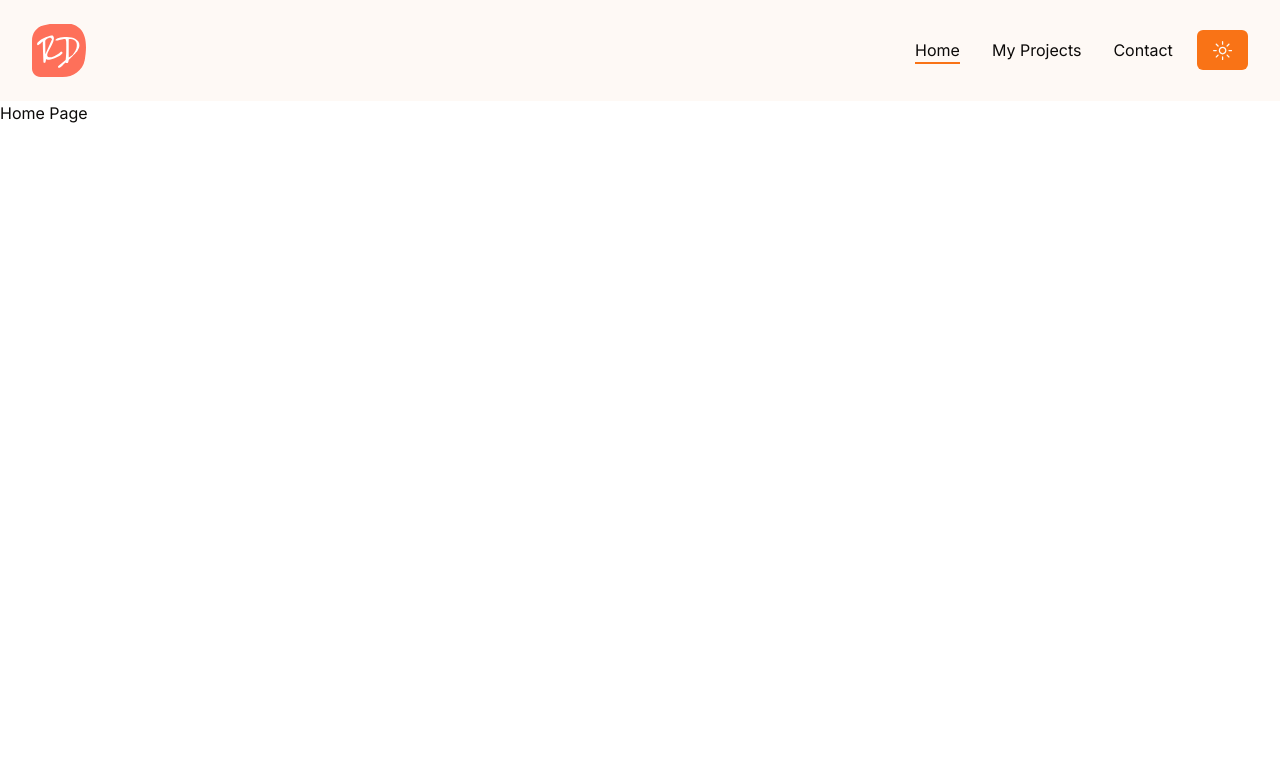
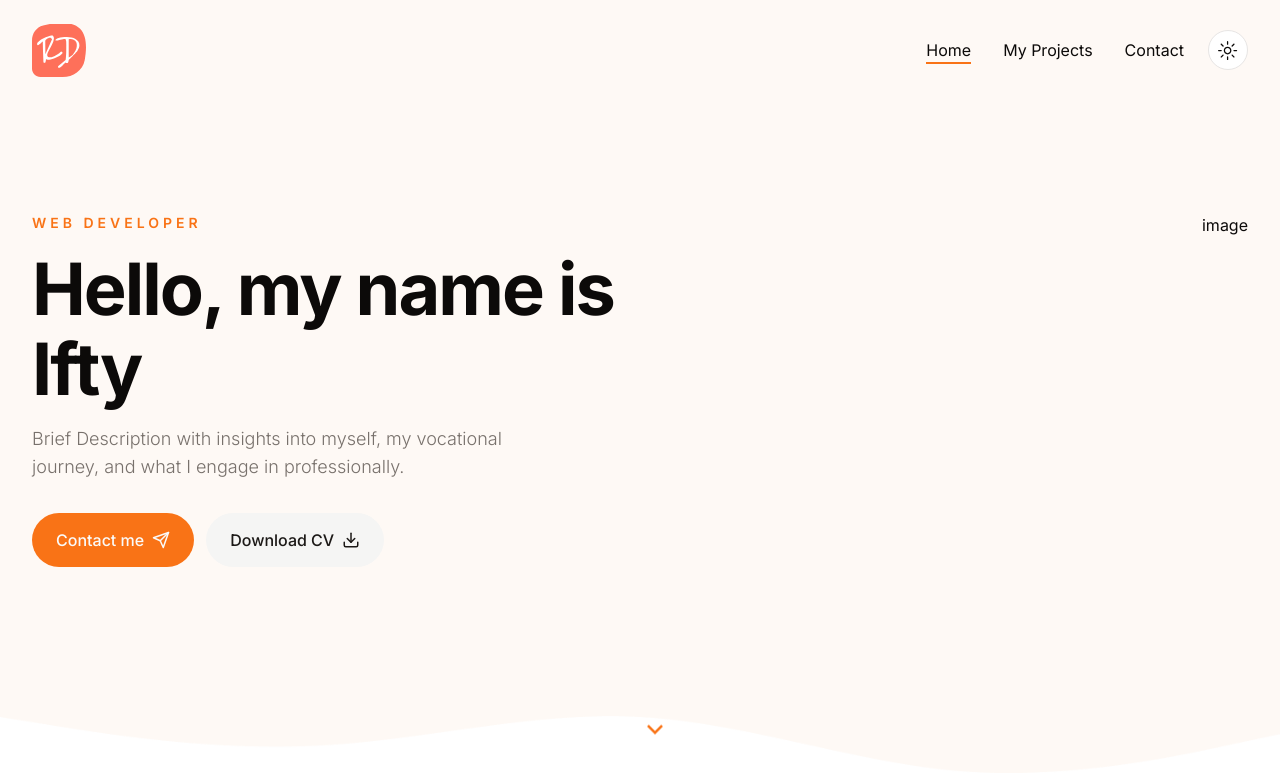
Before and after one commit to CodeWithIfty/my-portfolio, a Next.js app: page / in a window 1280 px wide. Shown: the top 774 px of the page. Built offline with nearby package versions, Linux system fonts and the light colour scheme.

Commit message:
added hero section text and button'

```diff
--- a/app/globals.css
+++ b/app/globals.css
@@ -2,6 +2,7 @@
 @tailwind components;
 @tailwind utilities;
 
+@layer base {
   @layer base {
     :root {
       --background: 0 0% 100%;
@@ -48,6 +49,7 @@
       --ring: 20.5 90.2% 48.2%;
     }
   }
+}
 
 @layer base {
   * {
@@ -57,3 +59,10 @@
     @apply bg-background text-foreground;
   }
 }
+
+.h1 {
+  @apply text-6xl xl:text-[72px] xl:leading-[80px] tracking-[-2px] font-bold;
+}
+.subtitle {
+  @apply text-muted-foreground text-lg mb-8 font-light;
+}
--- a/app/page.jsx
+++ b/app/page.jsx
@@ -1,5 +1,9 @@
-import Image from "next/image";
+import Hero from "@/components/Hero";
 
 export default function Home() {
-  return <main>Home Page</main>;
+  return (
+    <main>
+      <Hero />
+    </main>
+  );
 }
--- /dev/null
+++ b/components/Badge.jsx
@@ -0,0 +1,5 @@
+const Badge = () => {
+  return <div>Badge</div>;
+};
+
+export default Badge;
--- /dev/null
+++ b/components/DevImg.jsx
@@ -0,0 +1,5 @@
+const DevImg = () => {
+  return <div>DevImg</div>;
+};
+
+export default DevImg;
--- a/components/Hero.jsx
+++ b/components/Hero.jsx
@@ -1,5 +1,50 @@
+import { Download, Send } from "lucide-react";
+import Link from "next/link";
+import {
+  RiBriefcase4Fill,
+  RiTeamFill,
+  RiTodoFill,
+  RiArrowDownSLine,
+} from "react-icons/ri";
+import { Button } from "./ui/button";
+import { Sen } from "next/font/google";
 const Hero = () => {
-  return <div>Hero</div>;
+  return (
+    <section className="py-12 xl:py-24 h-[84vh] xl:pt-28 bg-hero bg-no-repeat bg-bottom bg-cover dark:bg-none">
+      <div className="container mx-auto">
+        <div className="flex justify-between gap-x-8 ">
+          {/* text  */}
+          <div className="flex max-w-[600px] flex-col justify-center mx-auto xl:mx-0 text-center xl:text-left">
+            <div className="text-sm uppercase font-semibold mb-4 text-primary tracking-[4px]">
+              Web Developer
+            </div>
+            <h1 className="h1 mb-4 ">Hello, my name is Ifty </h1>
+            <p className="subtitle max-w-[490px] mx-auto xl:mx-0">
+              Brief Description with insights into myself, my vocational
+              journey, and what I engage in professionally.
+            </p>
+            {/* button */}
+            <div className="flex flex-col gap-y-3 md:flex-row gap-x-3 mx-auto xl:mx-0 mb-12">
+              <Link href="/contact">
+                <Button className="gap-x-2">
+                  Contact me <Send size={18} />
+                </Button>
+              </Link>
+              <Button variant="secondary" className="gap-x-2">
+                Download CV <Download size={18} />
+              </Button>
+            </div>
+          </div>
+          {/* image  */}
+          <div className="hidden xl:flex relative">image</div>
+          {/* icons */}
+          <div className="hidden md:flex absolute left-2/4 bottom-44 xl:bottom-12 animate-bounce">
+            <RiArrowDownSLine className="text-3xl text-primary" />
+          </div>
+        </div>
+      </div>
+    </section>
+  );
 };
 
 export default Hero;
--- /dev/null
+++ b/components/Socials.jsx
@@ -0,0 +1,5 @@
+const Socials = () => {
+  return <div>Socials</div>;
+};
+
+export default Socials;
--- a/components/ThemeToggler.jsx
+++ b/components/ThemeToggler.jsx
@@ -7,7 +7,11 @@
   const { theme, setTheme } = useTheme();
   return (
     <div>
-      <Button onClick={() => setTheme(theme === "dark" ? "light" : "dark")}>
+      <Button
+        variant="outline"
+        size="icon"
+        onClick={() => setTheme(theme === "dark" ? "light" : "dark")}
+      >
         <SunIcon className="h-[1.2rem] w-[1.2rem] rotate-0 scale-100 transition-all dark:-rotate-90 dark:scale-0" />
         <MoonIcon className="absolute h-[1.2rem] w-[1.2rem]  rotate-90 scale-0 transition-all dark:rotate-0 dark:scale-100" />
       </Button>
--- a/components/ui/button.jsx
+++ b/components/ui/button.jsx
@@ -1,11 +1,11 @@
-import * as React from "react"
-import { Slot } from "@radix-ui/react-slot"
+import * as React from "react";
+import { Slot } from "@radix-ui/react-slot";
 import { cva } from "class-variance-authority";
 
-import { cn } from "@/lib/utils"
+import { cn } from "@/lib/utils";
 
 const buttonVariants = cva(
-  "inline-flex items-center justify-center whitespace-nowrap rounded-md text-sm font-medium ring-offset-background transition-colors focus-visible:outline-none focus-visible:ring-2 focus-visible:ring-ring focus-visible:ring-offset-2 disabled:pointer-events-none disabled:opacity-50",
+  "inline-flex items-center justify-center whitespace-nowrap rounded-full text-base font-medium ring-offset-background transition-colors focus-visible:outline-none focus-visible:ring-2 focus-visible:ring-ring focus-visible:ring-offset-2 disabled:pointer-events-none disabled:opacity-50",
   {
     variants: {
       variant: {
@@ -20,7 +20,7 @@
         link: "text-primary underline-offset-4 hover:underline",
       },
       size: {
-        default: "h-10 px-4 py-2",
+        default: "h-[54px] px-6  py-2",
         sm: "h-9 rounded-md px-3",
         lg: "h-11 rounded-md px-8",
         icon: "h-10 w-10",
@@ -31,17 +31,20 @@
       size: "default",
     },
   }
-)
+);
 
-const Button = React.forwardRef(({ className, variant, size, asChild = false, ...props }, ref) => {
-  const Comp = asChild ? Slot : "button"
-  return (
-    (<Comp
-      className={cn(buttonVariants({ variant, size, className }))}
-      ref={ref}
-      {...props} />)
-  );
-})
-Button.displayName = "Button"
+const Button = React.forwardRef(
+  ({ className, variant, size, asChild = false, ...props }, ref) => {
+    const Comp = asChild ? Slot : "button";
+    return (
+      <Comp
+        className={cn(buttonVariants({ variant, size, className }))}
+        ref={ref}
+        {...props}
+      />
+    );
+  }
+);
+Button.displayName = "Button";
 
-export { Button, buttonVariants }
+export { Button, buttonVariants };
--- a/tailwind.config.js
+++ b/tailwind.config.js
@@ -2,11 +2,11 @@
 module.exports = {
   darkMode: ["class"],
   content: [
-    './pages/**/*.{js,jsx}',
-    './components/**/*.{js,jsx}',
-    './app/**/*.{js,jsx}',
-    './src/**/*.{js,jsx}',
-	],
+    "./pages/**/*.{js,jsx}",
+    "./components/**/*.{js,jsx}",
+    "./app/**/*.{js,jsx}",
+    "./src/**/*.{js,jsx}",
+  ],
   theme: {
     container: {
       center: true,
@@ -70,7 +70,10 @@
         "accordion-down": "accordion-down 0.2s ease-out",
         "accordion-up": "accordion-up 0.2s ease-out",
       },
+      backgroundImage: {
+        hero: "url(/hero/hero-bg.png)",
+      },
     },
   },
   plugins: [require("tailwindcss-animate")],
-}
+};
```
Lines whose indentation alone changed are shown as unchanged.
